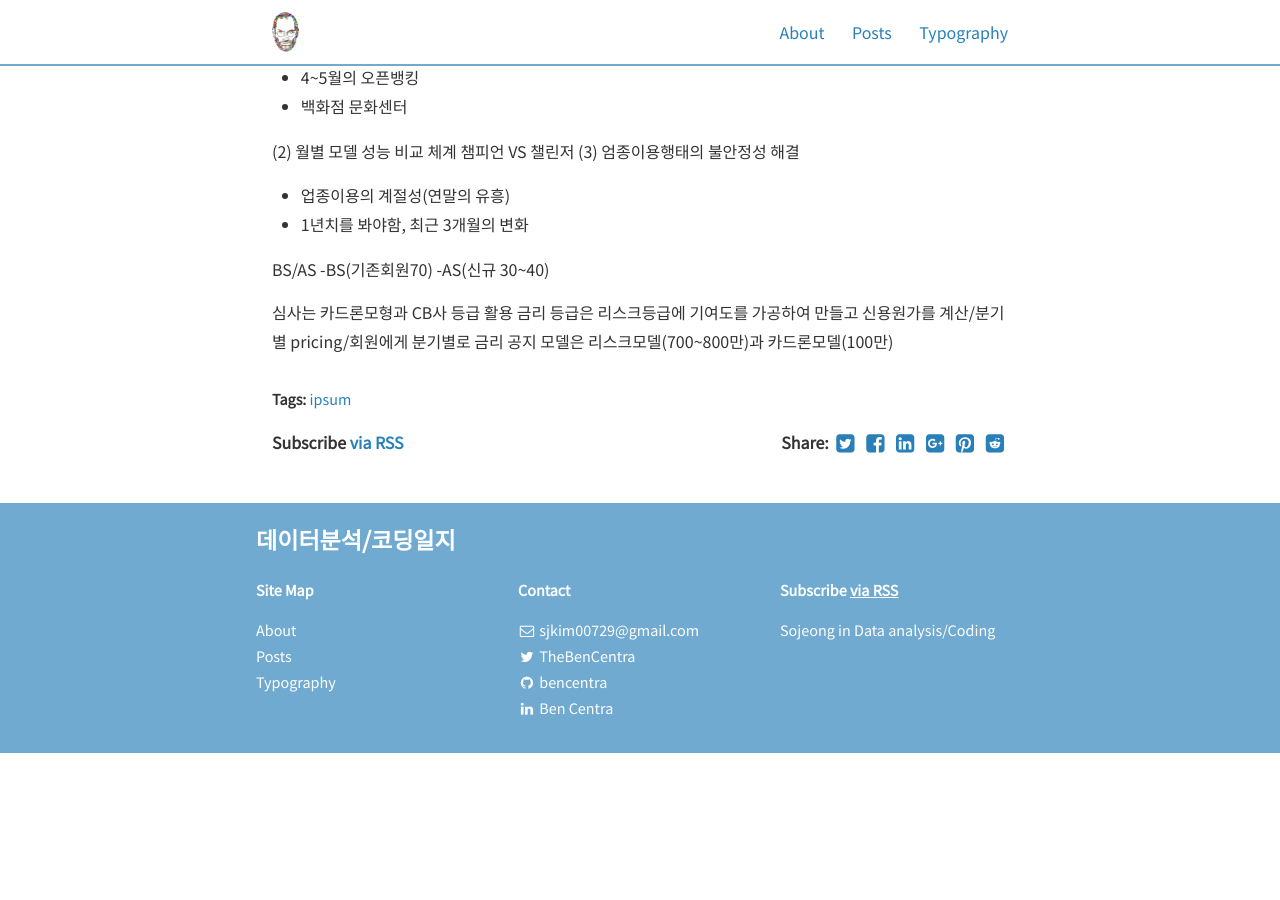
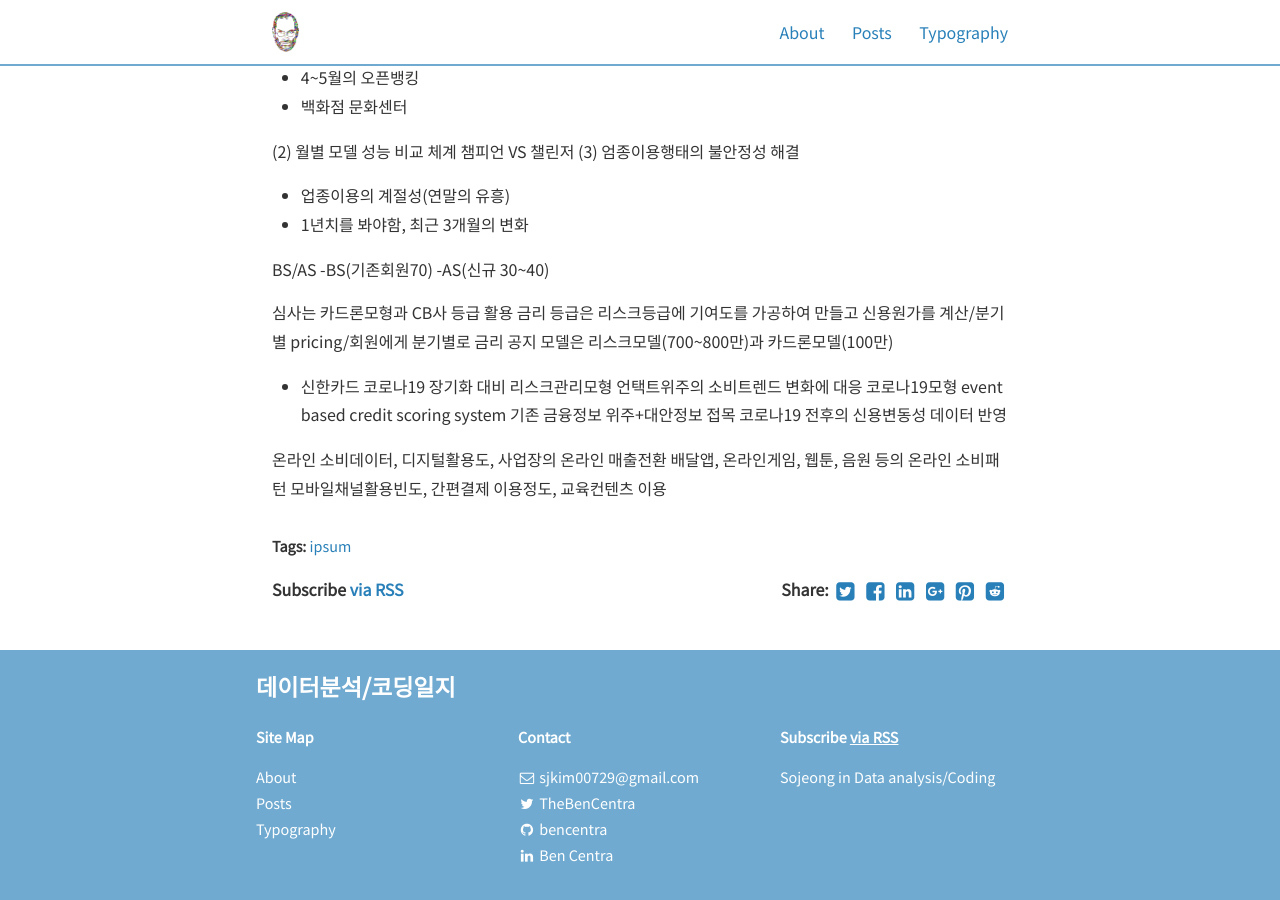
Before and after one commit to sjkim-design/sjkim-design.github.io, a Jekyll site: the page built from _posts/2015-04-18-dummy4.md, in a window 1280 px wide and 900 px high, scrolled down 2697 px. Built offline with Jekyll 4.4.1, drawn with Linux system fonts in a browser that asks for light colours; nearby versions of some CDN libraries; some web fonts are replaced; before the commit the page ends 3450 px from its top, so only the background shows below that.

Commit message:
Update 2015-04-18-dummy4.md

```diff
--- a/_posts/2015-04-18-dummy4.md
+++ b/_posts/2015-04-18-dummy4.md
@@ -124,3 +124,15 @@ BS/AS
 심사는 카드론모형과 CB사 등급 활용
 금리 등급은 리스크등급에 기여도를 가공하여 만들고 신용원가를 계산/분기별 pricing/회원에게 분기별로 금리 공지
 모델은 리스크모델(700~800만)과 카드론모델(100만)
+
+
++ 신한카드
+코로나19 장기화 대비 리스크관리모형
+언택트위주의 소비트렌드 변화에 대응
+코로나19모형 event based credit scoring system
+기존 금융정보 위주+대안정보 접목
+코로나19 전후의 신용변동성 데이터 반영
+
+온라인 소비데이터, 디지털활용도, 사업장의 온라인 매출전환
+배달앱, 온라인게임, 웹툰, 음원 등의 온라인 소비패턴
+모바일채널활용빈도, 간편결제 이용정도, 교육컨텐츠 이용
```
